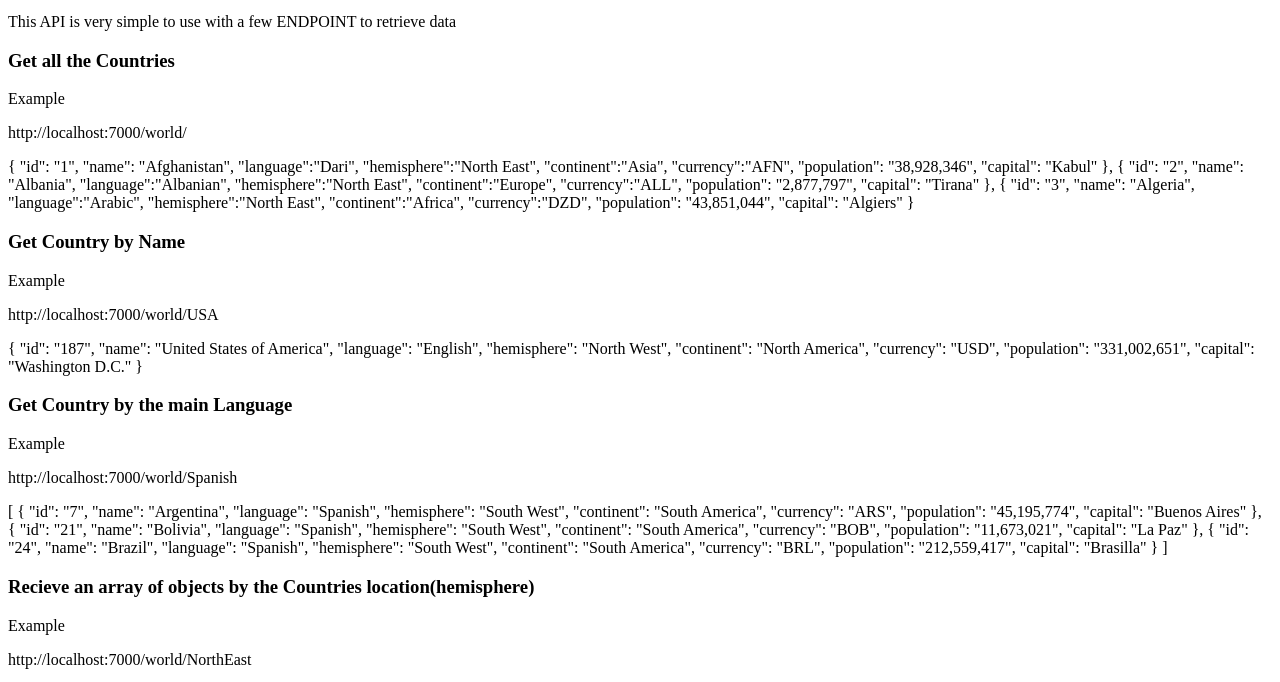
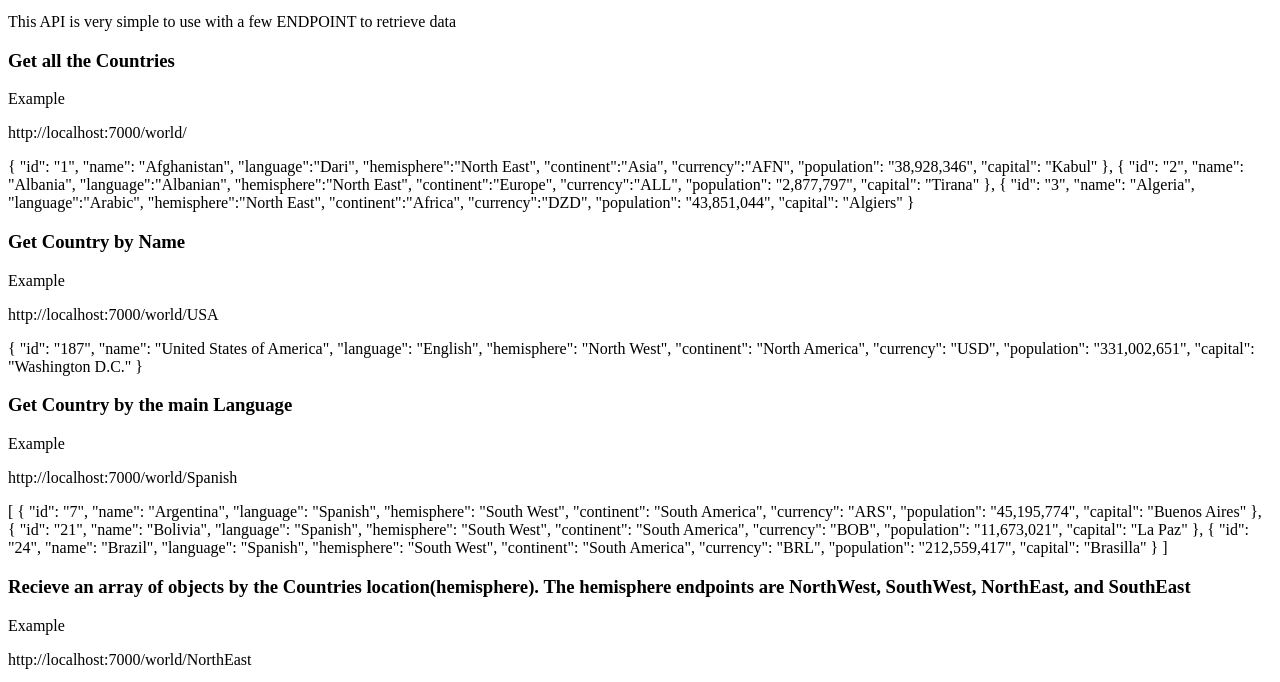
Before and after one commit to Johnnie007/CountryRESTAPI, a website: page public/index.html in a window 1280 px wide. Shown: the part 101-783 px from the top of the page. Drawn offline with Linux system fonts and the light colour scheme.

Commit message:
added image folder

```diff
--- a/public/index.html
+++ b/public/index.html
@@ -111,7 +111,7 @@
             </p>
 <!--insert map below-->
         <div class="endpoints">
-            <h3 class="endpoints__head">Recieve an array of objects by the Countries location(hemisphere)</h3>
+            <h3 class="endpoints__head">Recieve an array of objects by the Countries location(hemisphere). The hemisphere endpoints are NorthWest, SouthWest, NorthEast, and SouthEast </h3>
             <p class="endpoints__head--p1">Example</p>
             <p class="endpoints__head--p2">http://localhost:7000/world/NorthEast</p>
             <p class="endpoints__head--p3">
```
Also changed, not shown: images/hemisphere.jpeg (added).
